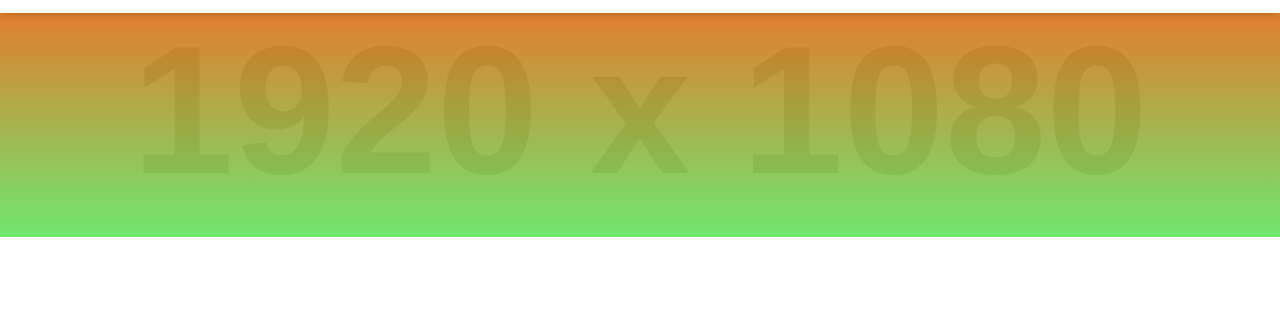
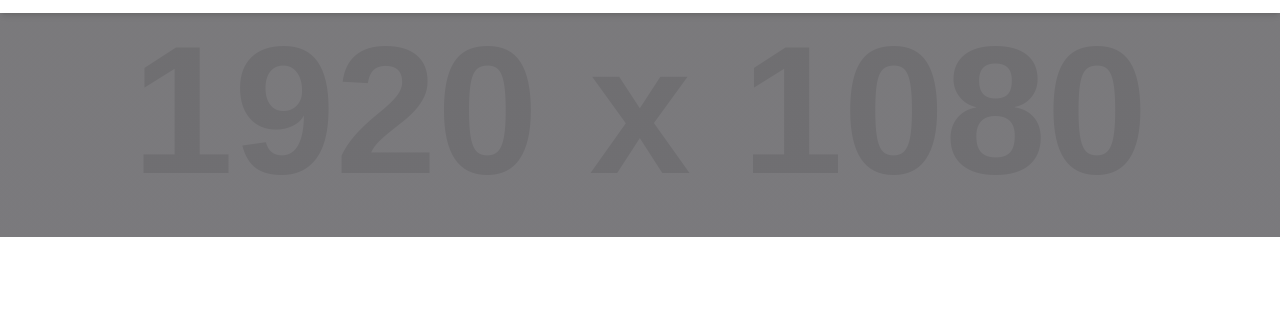
Before and after one commit to yanivconsult/com, a plain HTML site: page index.html in a window 1280 px wide. Shown: the part 51-365 px from the top of the page. Drawn offline with nearby package versions, Linux system fonts and the light colour scheme; placeholder pictures from the web are drawn by us.

Commit message:
Modify hero section background and layout
Updated hero background gradient colors and added additional spacing.

```diff
--- a/index.html
+++ b/index.html
@@ -10,7 +10,7 @@
   <style>
     body { font-family: 'Inter', sans-serif; }
     .hero-bg {
-      background-image: linear-gradient(rgba(231, 107, 6, 0.8), rgba(87, 238, 87, 0.8)),
+      background-image: linear-gradient(rgba(102, 101, 104, 0.8), rgba(102, 101, 105, 0.8)),
         url('https://placehold.co/1920x1080/1e293b/ffffff?text=Online Information Support and Services');
       background-size: cover; background-position: center;
     }
```
